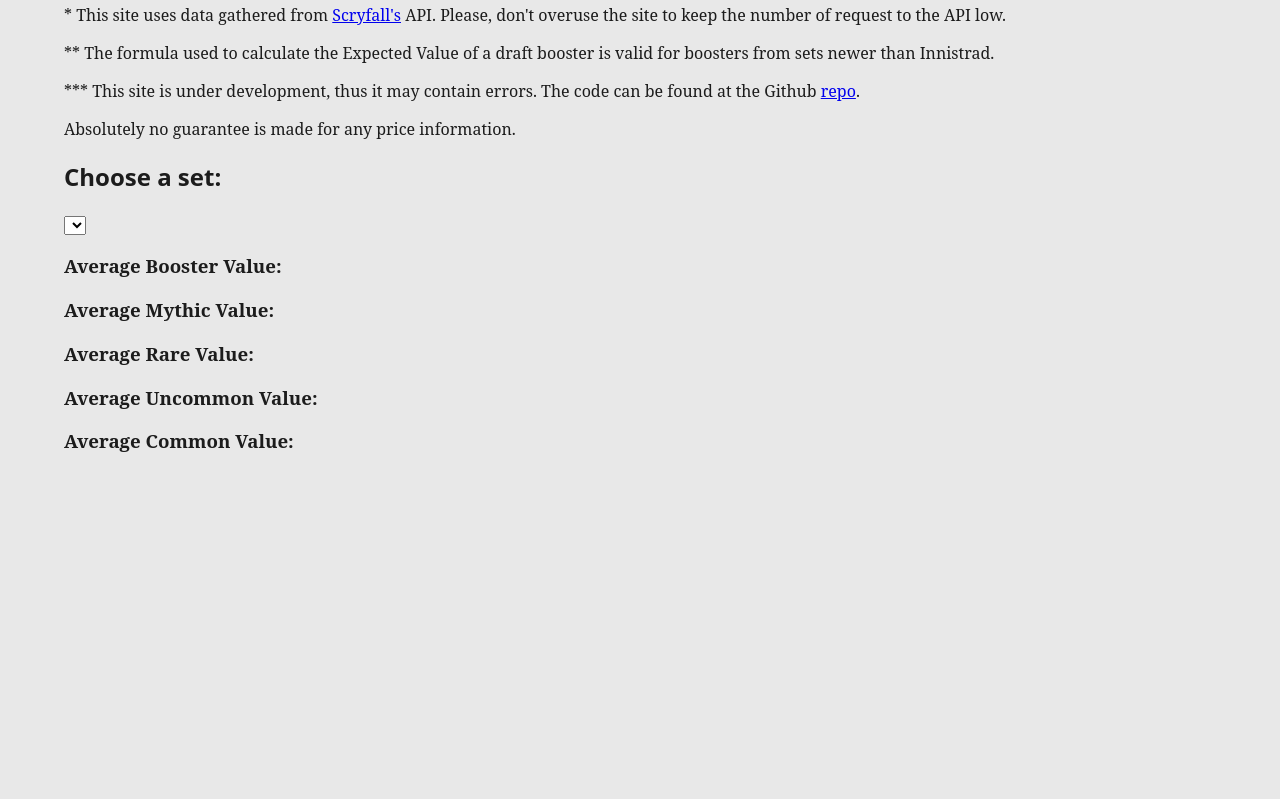
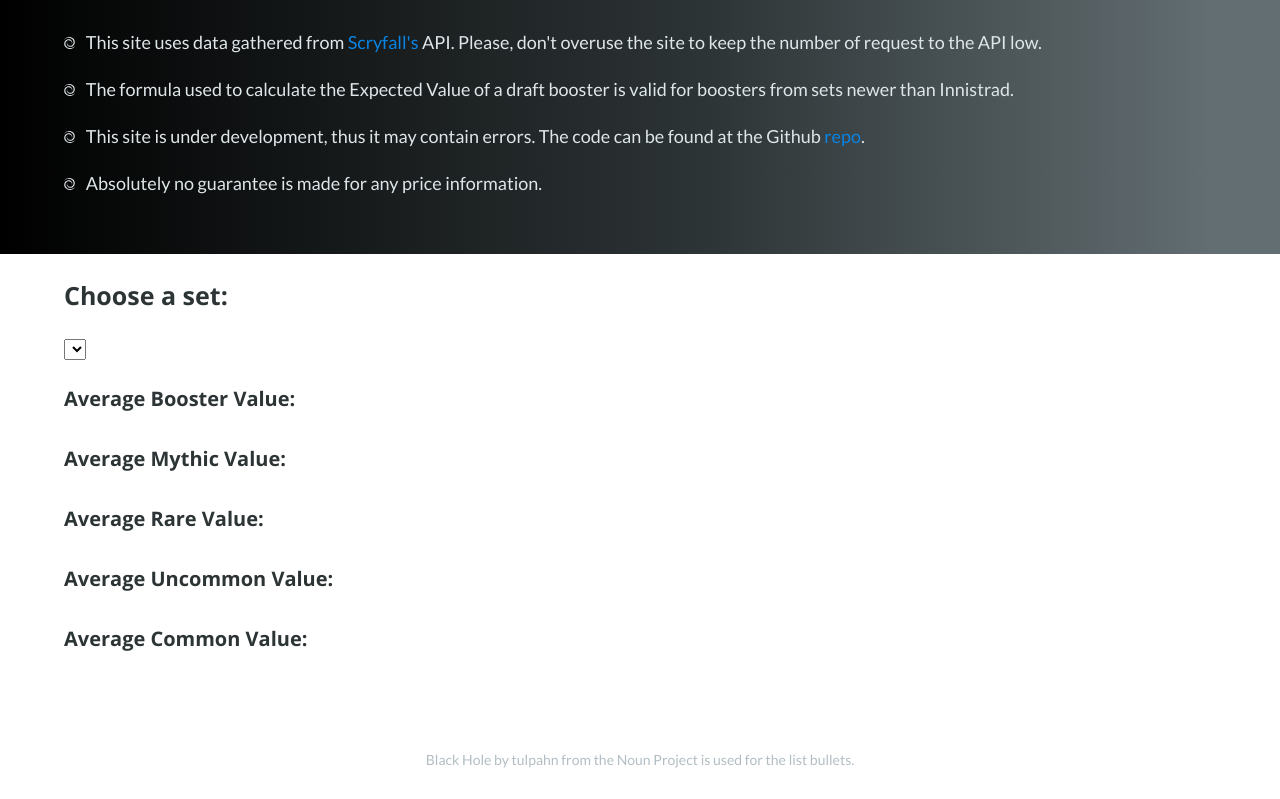
Before and after one commit to Sondar4/magic-booster-value, a website: page src/index.html in a window 1280 px wide. Shown: the part 82-881 px from the top of the page. Before the commit the page ends 800 px from the top, so only its background shows below. Drawn offline with nearby package versions, Linux system fonts and the light colour scheme.

Commit message:
improved styles

```diff
--- a/src/index.html
+++ b/src/index.html
@@ -3,19 +3,32 @@
   <head>
     <title>Magic Booster Value</title>
     <meta name="viewport" content="width=device-width, initial-scale=1.0" />
+    <link rel="preconnect" href="https://fonts.gstatic.com">
+    <link href="https://fonts.googleapis.com/css2?family=Lato&family=Open+Sans:wght@700&display=swap" rel="stylesheet">
     <link rel='stylesheet' type='text/css' href='./styles.css'>
   </head>
   <body>
+    <header>
       <h1>Magic Booster Value</h1>
-    <p>* This site uses data gathered from <a href='https://scryfall.com/'>Scryfall's</a> API. Please, don't overuse the site to keep the number of request to the API low.
-    </p>
-    <p>** The formula used to calculate the Expected Value of a draft booster is valid for boosters from sets newer than Innistrad.
-    </p>
-    <p>*** This site is under development, thus it may contain errors. The code can be found at the Github <a href='https://github.com/Sondar4/magic-booster-value'>repo</a>.
-    </p>
-    <p>Absolutely no guarantee is made for any price information.
-    </p>
-    <p id='fetching' class='fetching'></p>
+      <ul>
+        <li>
+          This site uses data gathered from <a href='https://scryfall.com/'>Scryfall's</a> API. Please, don't overuse the site to keep the number of request to the API low.
+        </li>
+        <li>
+          The formula used to calculate the Expected Value of a draft booster is valid for boosters from sets newer than Innistrad.
+        </li>
+        <li>
+          This site is under development, thus it may contain errors. The code can be found at the Github <a href='https://github.com/Sondar4/magic-booster-value'>repo</a>.
+        </li>
+        <li>
+          Absolutely no guarantee is made for any price information.
+        </li>
+      </ul>
+    </header>
+    <main>
+      <div class='set-info'>
+        <div class='set-prices'>
+          <p id='fetching' class='fetching'>Fetching data</p>
           <h2>Choose a set:</h2>
           <select id='select-set' name='set'></select>
           <h3>Average Booster Value:</h3>
@@ -28,6 +41,15 @@
           <p id='avg-uncommon-val'></p>
           <h3>Average Common Value:</h3>
           <p id='avg-common-val'></p>
+        </div>
+        <div class='set-image-container'>
+          <img class='set-icon'>
+        </div>
+      </div>
+    </main>
+    <footer>
+      <p>Black Hole by tulpahn from the Noun Project is used for the list bullets.</p>
+    </footer>
     <script src='./index.js'></script>
   </body>
 </html>
--- a/src/styles.css
+++ b/src/styles.css
@@ -1,18 +1,182 @@
+* {
+  box-sizing: border-box;
+}
+
 body {
   margin: 0;
-  padding: 0 5%;
-  box-sizing: border-box;
-  background-color: #e8e8e8;
-  color: #1c1c1c;
-  font-family: 'Noto serif', serif;
+  font-family: 'Lato', sans-serif;
   font-weight: normal;
+  line-height: 27px;
 }
 
-body > h1,
-body > h2 {
+body > * {
+  padding: 0 5%;
+}
+
+h1, h2, h3 {
   font-family: 'Open Sans', sans-serif;
 }
 
+h1 {
+  line-height: 54px;
+  color: #ffffff;
+}
+
+h2 {
+  line-height: 41px;
+}
+
+h3 {
+  line-height: 32px;
+}
+
+header {
+  display: flex;
+  flex-wrap: wrap;
+
+  padding-bottom: 21.44px;
+
+  background: rgb(0,0,0);
+  background: linear-gradient(180deg, rgba(0,0,0,1) 0%, rgba(45,52,54,1) 81%);
+  color: #dfe6e9;
+}
+
+header > * {
+  width: 100%;
+}
+
+header > ul {
+  padding-left: 0;
+  list-style-position: inside;
+}
+
+header a:link,
+header a:visited,
+header a:active,
+header a:visited:active {
+  text-decoration: none;
+  color: #0984e3;
+}
+
+header a:hover,
+header a:visited:hover {
+  color: #74b9ff;
+}
+
+li {
+  margin-bottom: 17px;
+
+  list-style-image: url('./img/void-bullet.svg');
+}
+
+p {
+  margin-bottom: 27px;
+}
+
+main {
+  display: flex;
+  flex-wrap: wrap;
+
+  padding-bottom: 21.44px;
+
+  background-color: #ffffff;
+  color: #2d3436;
+}
+
+main > * {
+    width: 100%;
+}
+
+footer {
+  font-size: 14px;
+  line-height: 24px;
+  color: #b2bec3;
+}
+
+footer > p {
+  text-align: center;
+}
+
+@keyframes points {
+  33% {
+    content: '.';
+  }
+  66% {
+    content: '..';
+  }
+  100% {
+    content: '...';
+  }
+}
+
 .fetching {
-  color: #9b1700;
+  display: none;
+  color: #d63031;
 }
+
+.fetching:after {
+  margin-left: 5px;
+  content: '';
+  animation: points 2s linear 0s infinite;
+}
+
+.set-icon {
+  max-width: 100px;
+
+  filter: invert(14%) sepia(6%) saturate(1250%) hue-rotate(147deg) brightness(104%) contrast(85%);
+}
+
+.set-image-container {
+  display: flex;
+  flex-wrap: wrap;
+
+  width: 100%;
+  margin: 60px 0 30px 0;
+
+  align-items: center;
+  justify-content: center;
+}
+
+@media only screen and (min-width: 790px) {
+  header {
+    background: linear-gradient(90deg, rgba(0,0,0,1) 0%, rgba(45,52,54,1) 55%, rgba(99,110,114,1) 95%);
+  }
+  main {
+    min-height: 60vh;
+  }
+  ul {
+    font-size: 18px;
+    line-height: 30px;
+  }
+  h1 {
+    font-size: 31px;
+    line-height: 49px;
+  }
+  h2 {
+    font-size: 25px;
+    line-height: 40px;
+  }
+  h3 {
+    font-size: 20px;
+    line-height: 33px;
+  }
+  select {
+    font-size: 16px;
+  }
+  .set-info {
+    display: flex;
+    flex-wrap: wrap;
+  }
+  .set-prices {
+    width: 50%;
+  }
+  .set-image-container {
+    width: 33%;
+  }
+}
+
+@media only screen and (min-width: 1080px) {
+  .set-prices {
+    width: 33%;
+  }
+}
```
Also changed, not shown: src/functions.js (+15 -4 lines), src/img/void-bullet.svg (added). Lines whose indentation alone changed are shown as unchanged.
